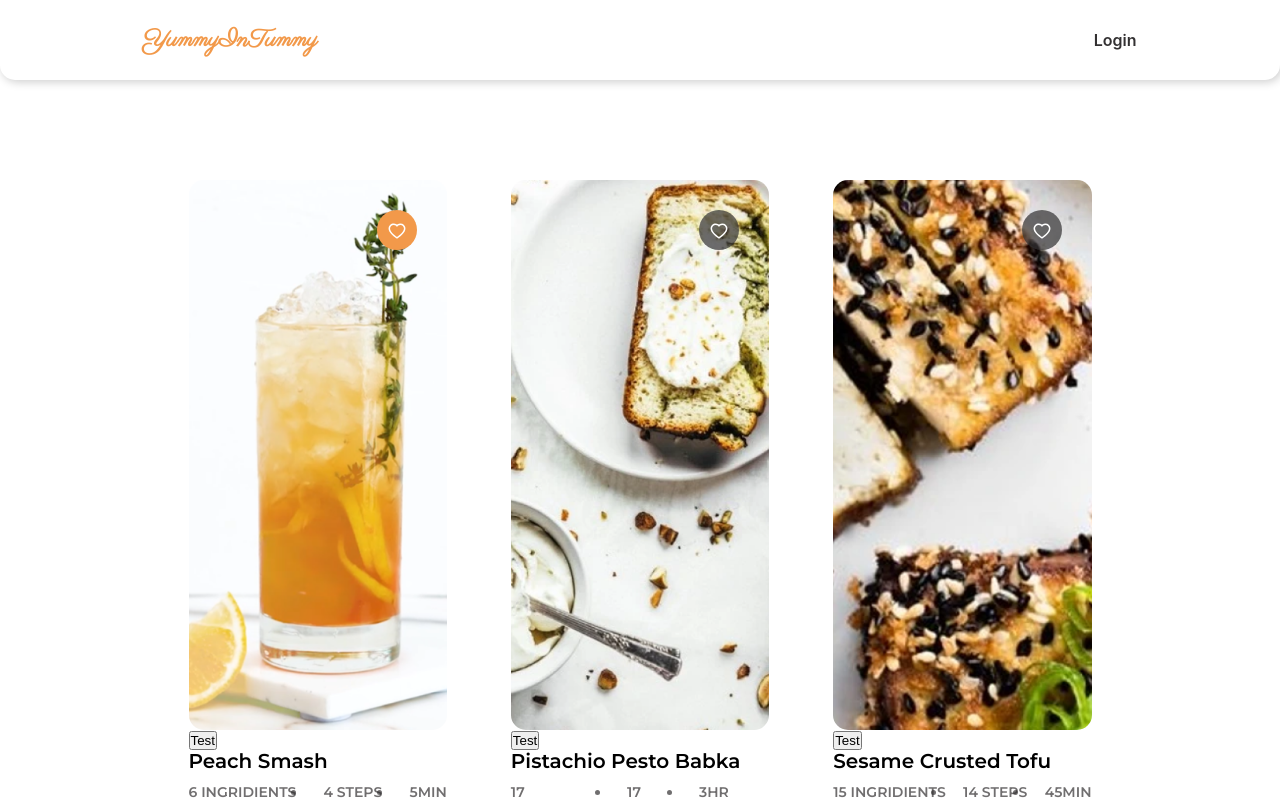
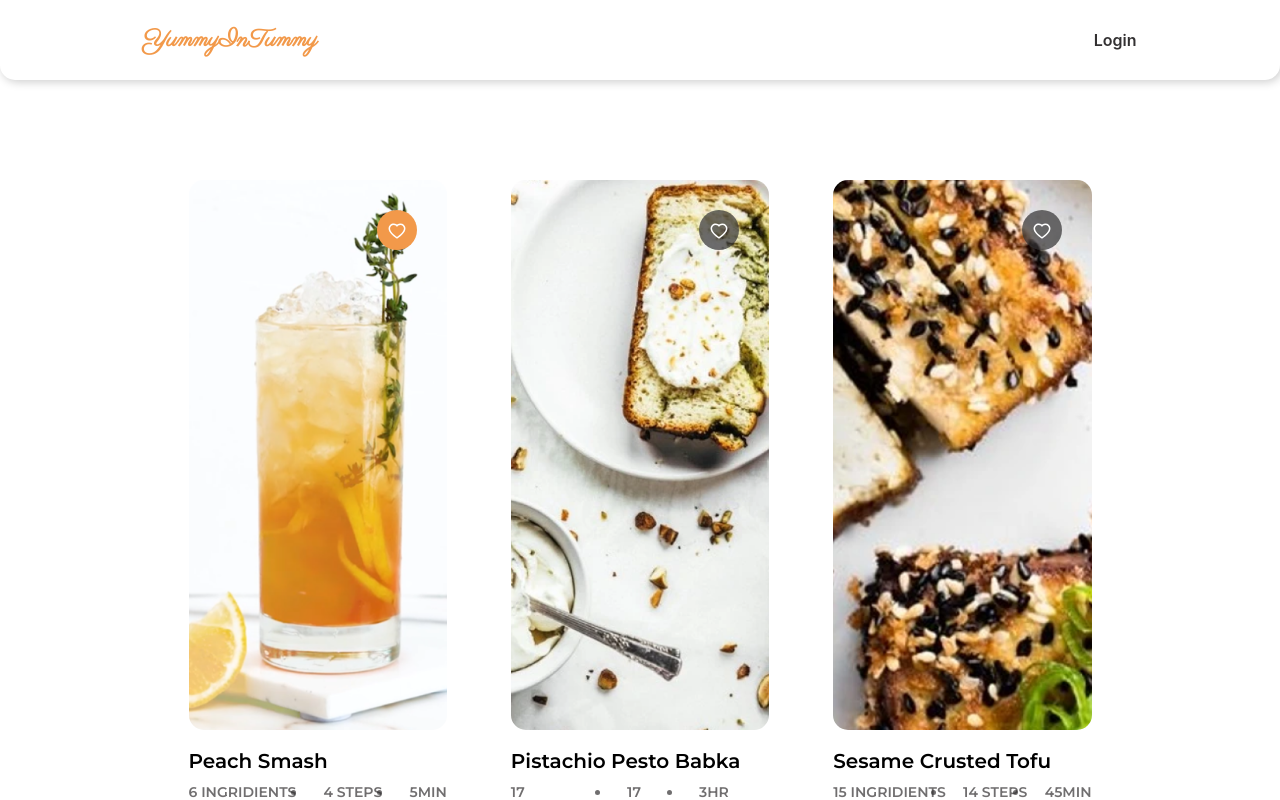
Before and after one commit to antoniosumak/recipe-app, a React (Create React App) app: page / in a window 1280 px wide. Shown: the top 800 px of the page. Built offline with nearby package versions, Linux system fonts and the light colour scheme.

Commit message:
Removed button and changed picture to button

```diff
--- a/src/components/RecipeCard/RecipeCard.js
+++ b/src/components/RecipeCard/RecipeCard.js
@@ -51,7 +51,9 @@ const RecipeCard = ({
             <AiOutlineHeart onClick={twoMethodClick} />
           </div>
         </div>
-        <img className={"RecipeCard-Image"} src={image} alt={alt} />
+        <Link to={route}>
+          <img className={"RecipeCard-Image"} src={image} alt={alt} />
+        </Link>
         <div className={"RecipeCard-Description"}>
           <h2 className={"Title"}>{title}</h2>
           <ul className={"InfoWrapper"}>
@@ -61,9 +63,6 @@ const RecipeCard = ({
           </ul>
         </div>
       </figure>
-      <Link to={route}>
-        <button>Test</button>
-      </Link>
     </div>
   );
 };
```
